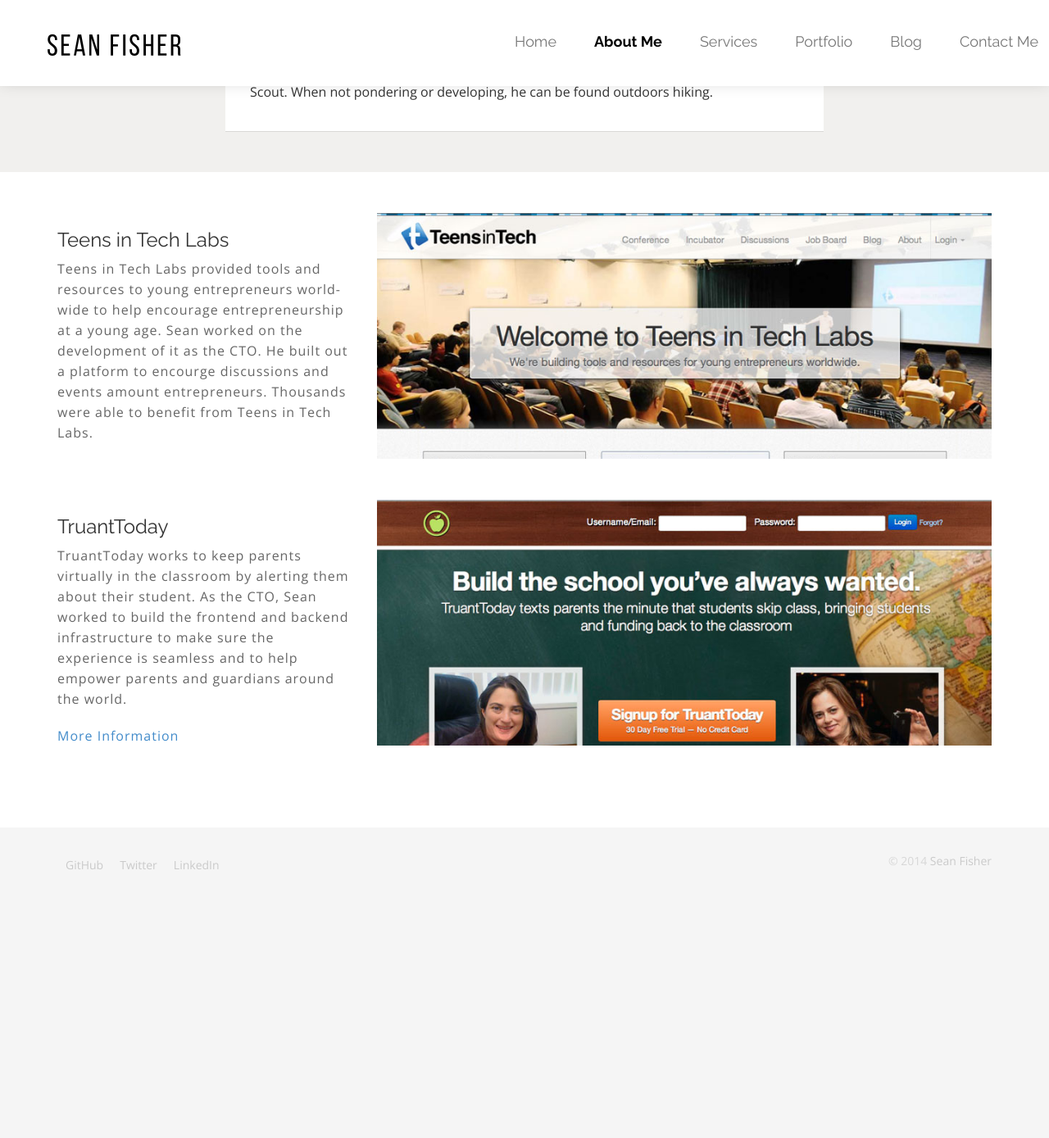
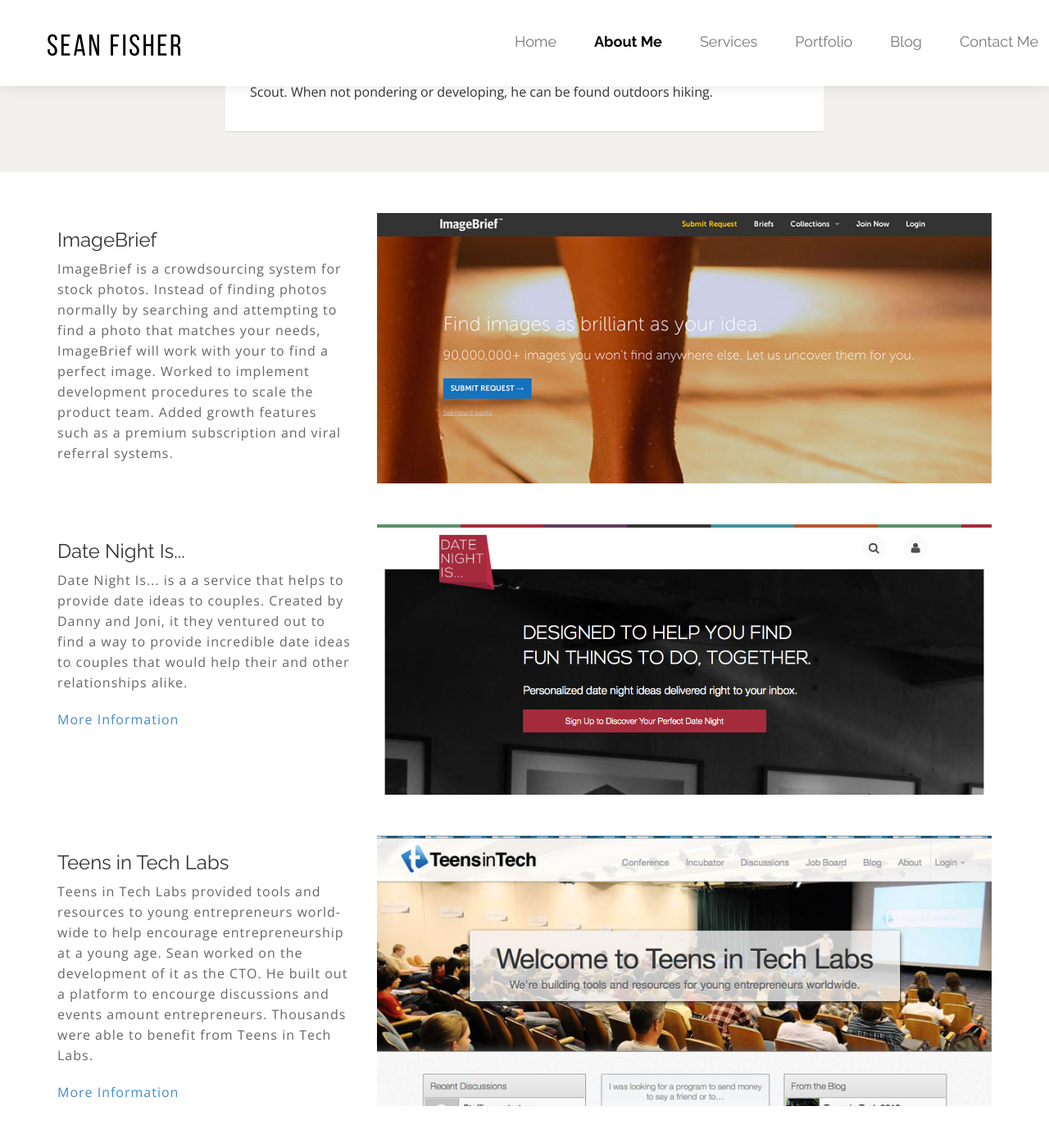
Before and after one commit to srtfisher/srtfisher.github.io, a Jekyll site: the page built from about.html, in a window 1280 px wide and 1400 px high, scrolled down 705 px. Shown: the top 1389 px of the window at 82% size. Built offline with Jekyll 4.4.1, drawn with Linux system fonts in a browser that asks for light colours; Markdown is read by kramdown in place of the engine named in the settings; before the commit the page ends 1806 px from its top, so only the background shows below that.

Commit message:
Homepage reshuffle

```diff
--- a/about.html
+++ b/about.html
@@ -25,6 +25,39 @@ permalink: about/
 
 <section class="about-panels">
   <div class="container">
+    <div class="row">
+      <div class="col-lg-4 col-md-4 col-sm-4 panel-info">
+        <h3 class="leading">ImageBrief</h3>
+        <p class="leading">
+          ImageBrief is a crowdsourcing system for stock photos. Instead of
+          finding photos normally by searching and attempting to find a photo that
+          matches your needs, ImageBrief will work with your to find a perfect
+          image. Worked to implement development procedures to scale the product
+          team. Added growth features such as a premium subscription and viral
+          referral systems.
+        </p>
+        <p class="leading"><a href="{{ site.baseurl }}work/imagebrief">More Information</a></p>
+      </div>
+
+      <div class="col-lg-8 col-md-8 col-sm-8 panel-media">
+        <img src="/img/about/imagebrief.jpg" />
+      </div>
+    </div>
+
+    <div class="row">
+      <div class="col-lg-4 col-md-4 col-sm-4 panel-info">
+        <h3 class="leading">Date Night Is...</h3>
+        <p class="leading">
+          Date Night Is... is a a service that helps to provide date ideas to couples. Created by Danny and Joni, it they ventured out to find a way to provide incredible date ideas to couples that would help their and other relationships alike.
+        </p>
+        <p class="leading"><a href="{{ site.baseurl }}work/datenightis">More Information</a></p>
+      </div>
+
+      <div class="col-lg-8 col-md-8 col-sm-8 panel-media">
+        <img src="/img/work/datenight.png" />
+      </div>
+    </div>
+
     <div class="row">
       <div class="col-lg-4 col-md-4 col-sm-4 panel-info">
         <h3 class="leading">Teens in Tech Labs</h3>
--- a/less/sections/responsive-lg.less
+++ b/less/sections/responsive-lg.less
@@ -20,7 +20,7 @@
     section.about-panels {
 
         .row {
-            height: 300px;
+            height: 330px;
             overflow: hidden;
         }
     }
--- a/less/sections/services.less
+++ b/less/sections/services.less
@@ -1,11 +1,11 @@
 // Services Page
 section.solutions-process {
-    margin: 25px 0;
+    margin: 50px 0;
 
     p.leading {
         width: 80%;
         text-align: center;
-        margin: 0 auto 50px;
+        margin: 0 auto 75px;
     }
 
     .solution-item {
@@ -18,6 +18,8 @@ section.solutions-process {
 
         p {
             font-size: 15px;
+            color: #999;
+            font-weight: 300;
         }
     }
 }
```
Also changed, not shown: _data/work.yml (+5 -5 lines), _includes/contact.html (+14 -3 lines), _layouts/work.html (+7 -2 lines), _posts/2014-08-20-imagebrief.markdown (added, +32 -0 lines), css/screen.css (+12 -3 lines), less/sections/single-work.less (+9 -0 lines), .tmp_pdf_source.html (deleted), assets/screen.min.css, img/about/imagebrief-sm.jpg (added), img/about/imagebrief.jpg (added).
